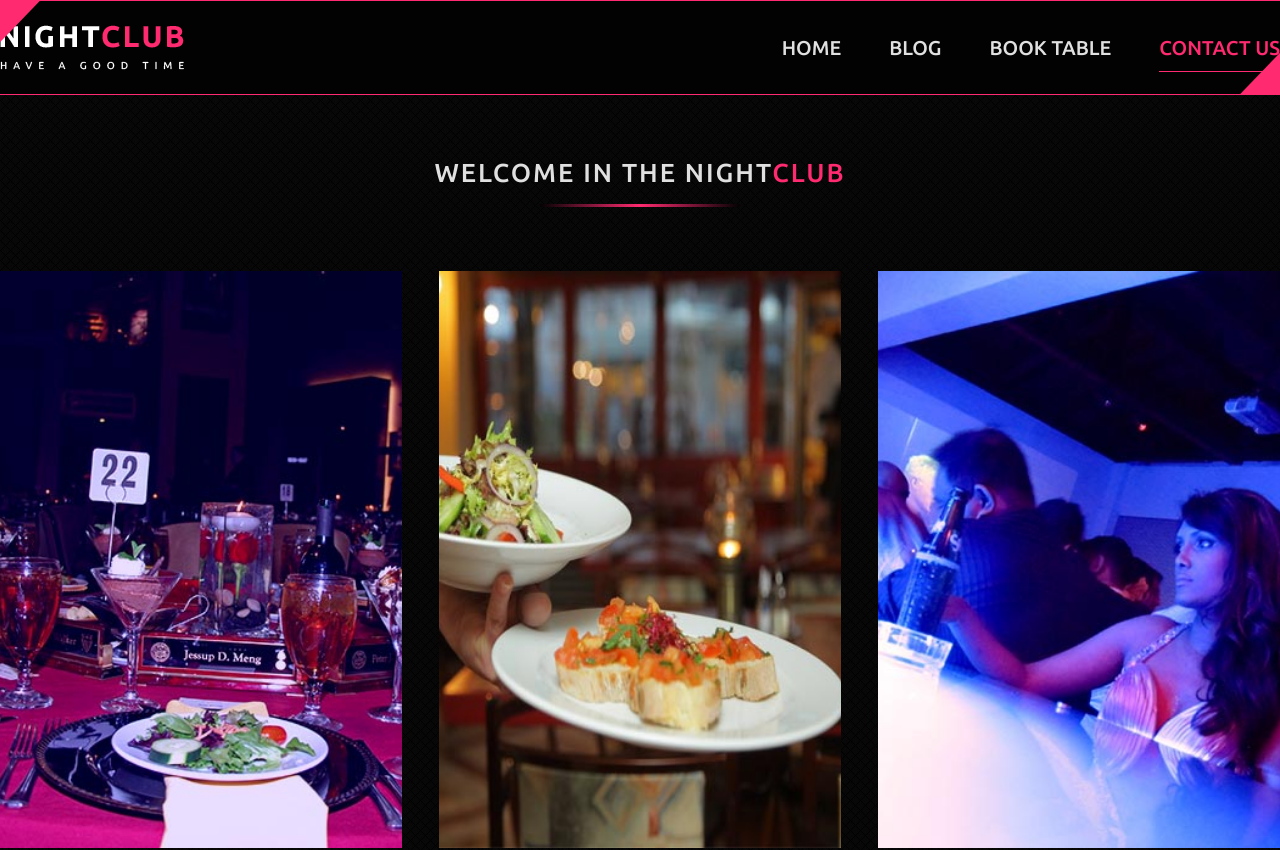
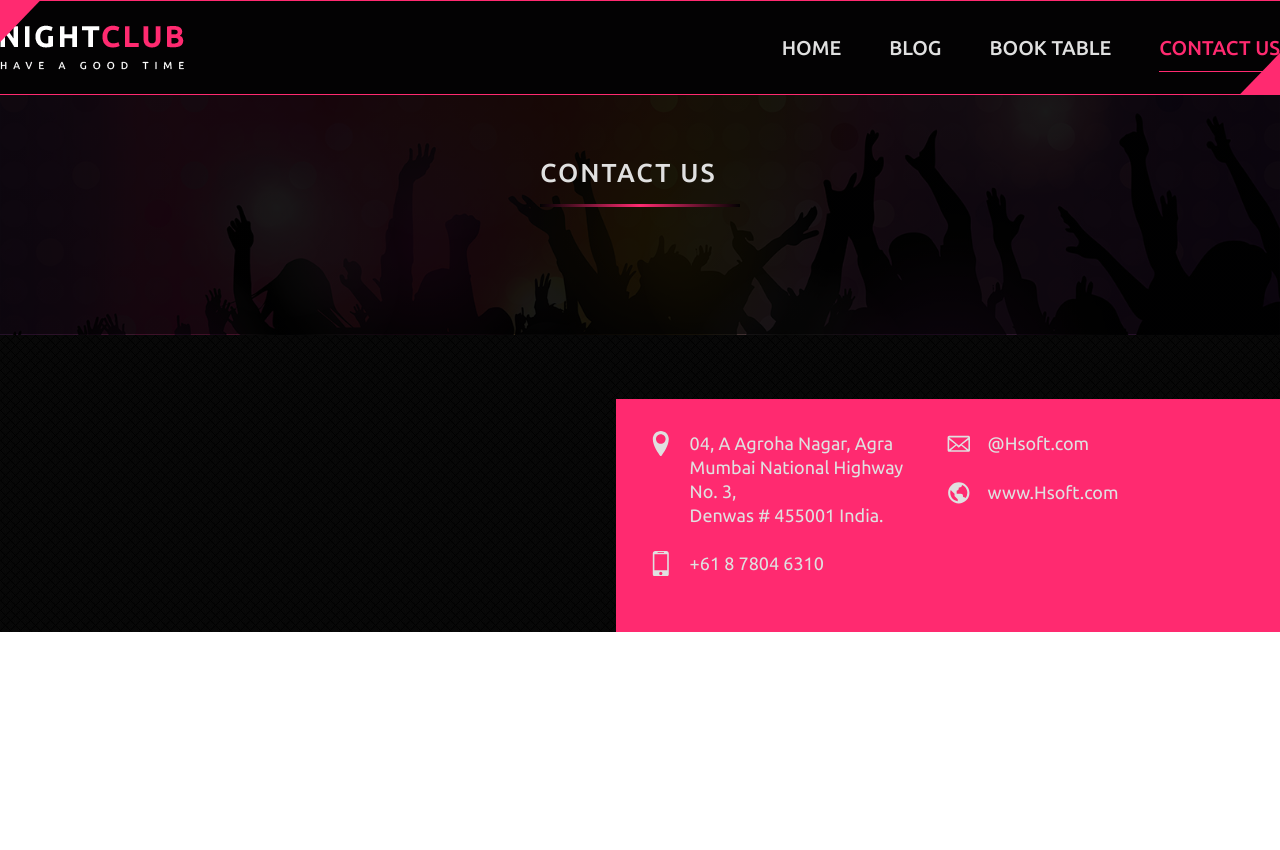
Before and after one commit to RoWaBo/rts-eksamen, a React (Create React App) app: page /contact in a window 1280 px wide. Shown: the top 850 px of the page. After the commit the page ends 800 px from the top, so only its background shows below. Built offline with nearby package versions, Linux system fonts and the light colour scheme; no server answers.

Commit message:
Contact info section created

```diff
--- a/src/App.js
+++ b/src/App.js
@@ -3,6 +3,7 @@ import Home from './pages/Home'
 import Hero from './components/Hero'
 import Navigation from './components/Navigation'
 import Wrapper from './components/Wrapper'
+import Contact from './pages/Contact'
 
 function App() {
 	const { pathname } = useLocation()
@@ -14,6 +15,7 @@ function App() {
 				<Routes>
 					<Route path='/' element={<Home />} />
 					<Route path='*' element={<Home />} />
+					<Route path='/contact' element={<Contact />} />
 				</Routes>
 			</Wrapper>
 		</>
--- /dev/null
+++ b/src/pages/Contact.js
@@ -0,0 +1,102 @@
+import { useState } from 'react'
+import Article from '../components/Article'
+/** @jsxImportSource @emotion/react */
+import { css } from '@emotion/react'
+import { color, spacing } from '../style/styleVariables'
+import { useForm } from 'react-hook-form'
+import PrimaryButton from '../components/PrimaryButton'
+import Message from '../components/Message'
+import { AnimatePresence } from 'framer-motion'
+import axios from 'axios'
+import { ImLocation, ImMobile } from 'react-icons/im'
+import { GoMail } from 'react-icons/go'
+import { BiWorld } from 'react-icons/bi'
+
+const Contact = () => {
+	const [successMessage, setSuccessMessage] = useState()
+	const {
+		register,
+		handleSubmit,
+		formState: { errors },
+		setError,
+		clearErrors,
+	} = useForm()
+
+	const mailValidation = /^\w+([\.-]?\w+)*@\w+([\.-]?\w+)*(\.\w{2,3})+$/
+
+	const onSubmit = async (form) => {
+		console.log(form)
+		try {
+		} catch {}
+	}
+
+	// === STYLE ===
+	const wrapperStyle = css`
+		max-width: ${spacing.maxWidth};
+		margin: 4rem auto;
+		display: flex;
+		gap: 1rem;
+	`
+	const FormStyle = css`
+		flex: 1;
+	`
+	const sectionStyle = css`
+		flex: 1;
+		background: ${color.pink};
+		color: ${color.grey};
+		font-size: 18px;
+		line-height: 24px;
+		padding: 2rem;
+		display: flex;
+		gap: 2rem;
+	`
+	const leftDivStyle = css`
+		display: flex;
+		flex-direction: column;
+	`
+	const rightDivStyle = css``
+	const infoItemStyle = css`
+		width: 266px;
+		display: flex;
+		margin-bottom: 1.5rem;
+
+		& > svg {
+			margin-right: 1rem;
+			min-width: 1.6rem;
+			min-height: 1.6rem;
+		}
+	`
+	return (
+		<>
+			<Article heading='contact us' backgroundImage='./assets/bg/footerbg.jpg' />
+			<div css={wrapperStyle}>
+				<form onSubmit={handleSubmit(onSubmit)} css={FormStyle}></form>
+				<section css={sectionStyle}>
+					<div css={leftDivStyle}>
+						<div css={infoItemStyle}>
+							<ImLocation />
+							<p>
+								04, A Agroha Nagar, Agra Mumbai National Highway No. 3,{' '}
+								<br /> Denwas # 455001 India.
+							</p>
+						</div>
+						<div css={infoItemStyle}>
+							<ImMobile /> <p>+61 8 7804 6310</p>
+						</div>
+					</div>
+					<div css={rightDivStyle}>
+						<div css={infoItemStyle}>
+							<GoMail /> <p>@Hsoft.com</p>
+						</div>
+						<div css={infoItemStyle}>
+							<BiWorld />
+							<p>www.Hsoft.com</p>
+						</div>
+					</div>
+				</section>
+			</div>
+		</>
+	)
+}
+
+export default Contact
```
